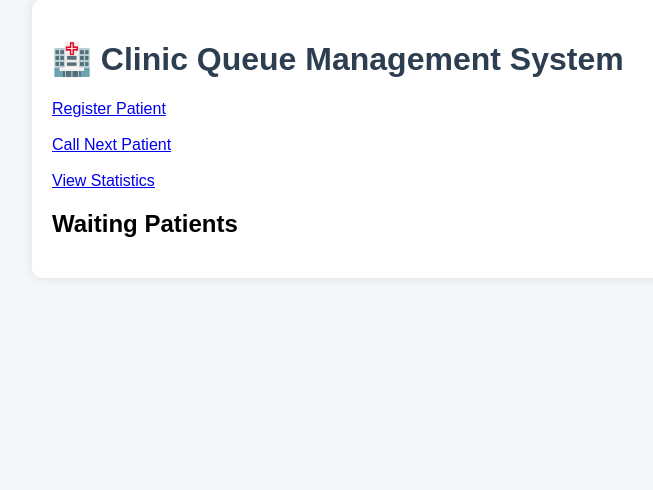
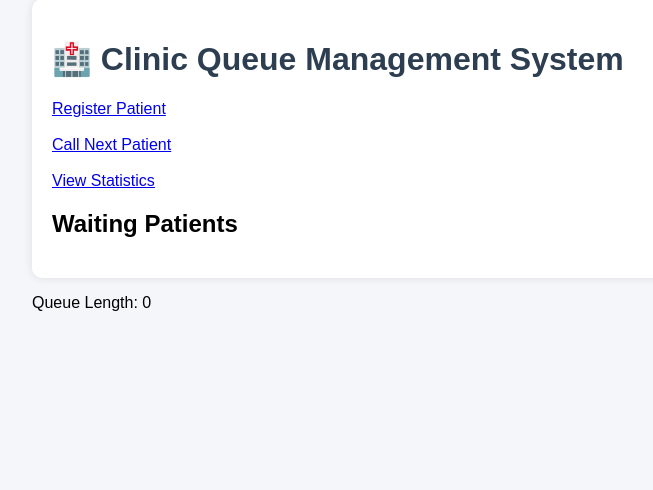
Before and after one commit to nusaibaaaa/clinic-queue-manager, a Flask app: page / in a window 1280 px wide. Shown: the part 41-531 px from the top of the page, without its empty margins (8-661 px from the left). Run offline with Flask 3, Linux system fonts and the light colour scheme.

Commit message:
Added queue length display

```diff
--- a/templates/index.html
+++ b/templates/index.html
@@ -28,3 +28,4 @@ Arrival: {{ patient.arrival_timestamp() }}
 </div>
 </body>
 </html>
+<p>Queue Length: {{ queue|length }}</p>
```
